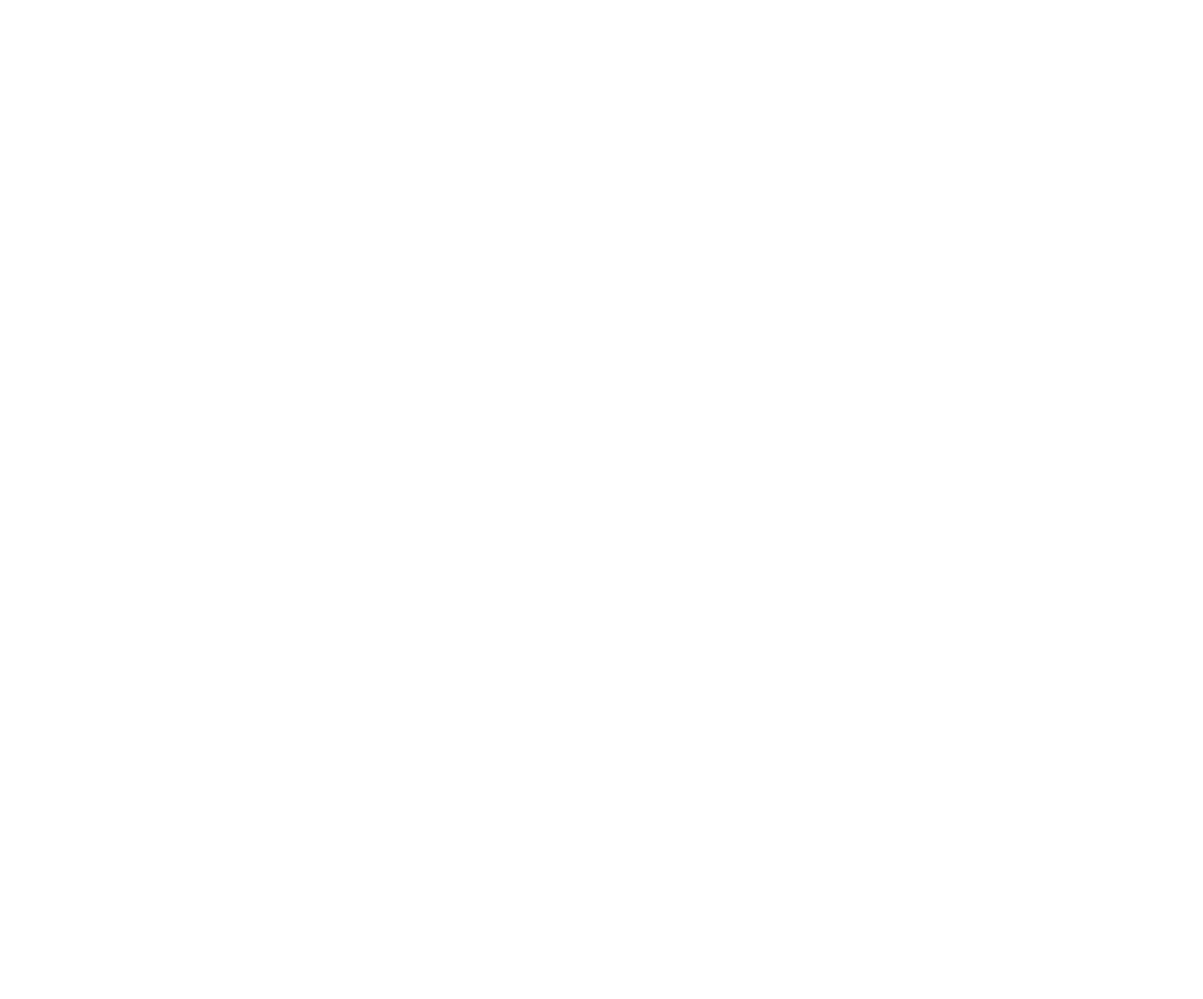
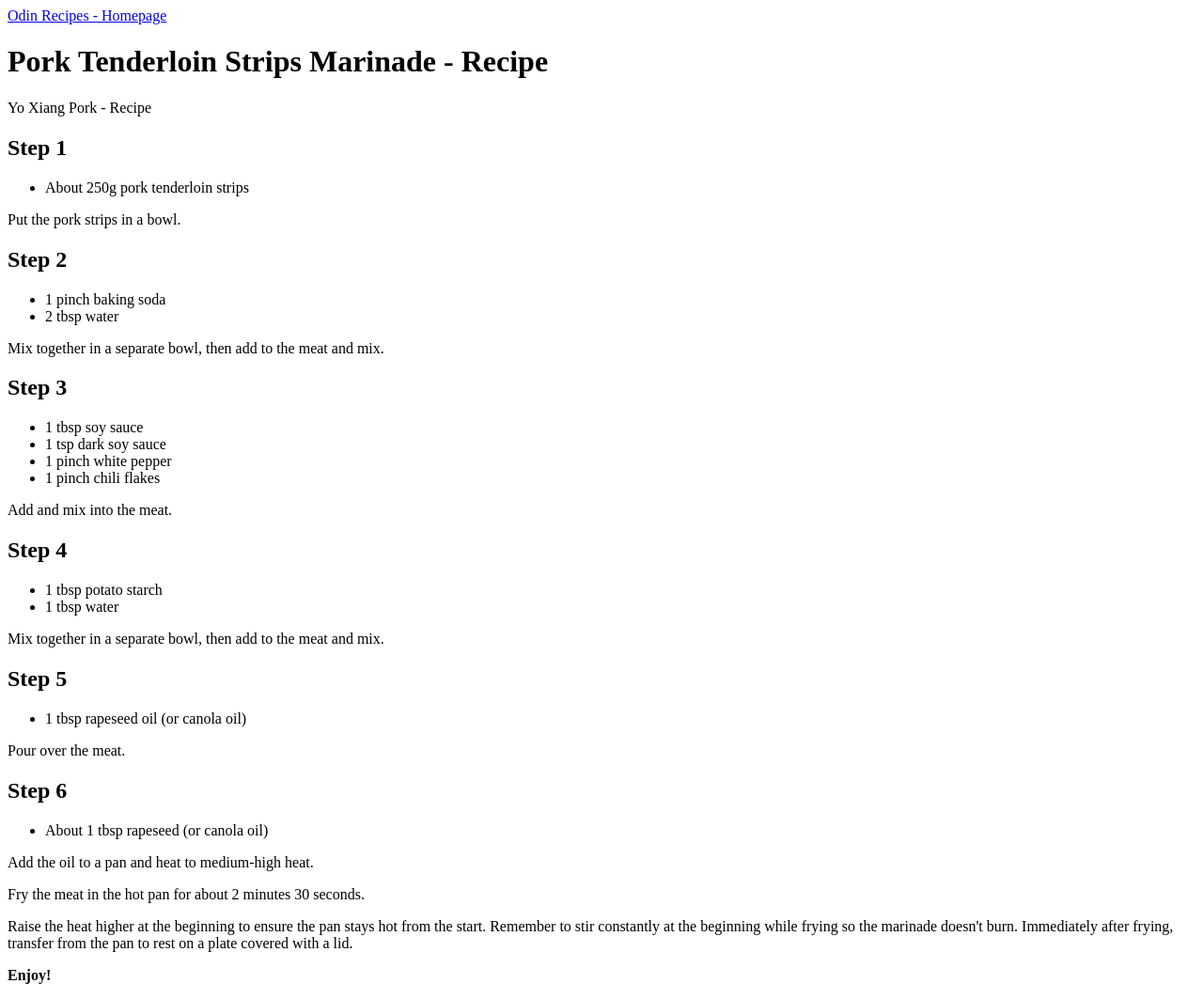
Before and after one commit to AkiPoh/odin-recipes, a plain HTML site: page recipes/pork_tenderloin_strips_marinade.html in a window 1280 px wide. Shown: the whole page at 94% size. Before the commit the page ends 800 px from the top, so only its background shows below. Drawn offline with Linux system fonts and the light colour scheme.

Commit message:
Add pork recipe content

```diff
--- a/recipes/pork_tenderloin_strips_marinade.html
+++ b/recipes/pork_tenderloin_strips_marinade.html
@@ -6,6 +6,54 @@
     <title>Document</title>
 </head>
 <body>
+    <a href="../index.html">Odin Recipes - Homepage</a>
 
+    <h1>Pork Tenderloin Strips Marinade - Recipe</h1>
+    <p>Yo Xiang Pork - Recipe</p>
+
+    <h2>Step 1</h2>
+    <ul>
+        <li>About 250g pork tenderloin strips</li>
+    </ul>
+    <p>Put the pork strips in a bowl.</p>
+
+    <h2>Step 2</h2>
+    <ul>
+        <li>1 pinch baking soda</li>
+        <li>2 tbsp water</li>
+    </ul>
+    <p>Mix together in a separate bowl, then add to the meat and mix.</p>
+
+    <h2>Step 3</h2>
+    <ul>
+        <li>1 tbsp soy sauce</li>
+        <li>1 tsp dark soy sauce</li>
+        <li>1 pinch white pepper</li>
+        <li>1 pinch chili flakes</li>
+    </ul>
+    <p>Add and mix into the meat.</p>
+
+    <h2>Step 4</h2>
+    <ul>
+        <li>1 tbsp potato starch</li>
+        <li>1 tbsp water</li>
+    </ul>
+    <p>Mix together in a separate bowl, then add to the meat and mix.</p>
+
+    <h2>Step 5</h2>
+    <ul>
+        <li>1 tbsp rapeseed oil (or canola oil)</li>
+    </ul>
+    Pour over the meat.
+
+    <h2>Step 6</h2>
+    <ul>
+        <li>About 1 tbsp rapeseed (or canola oil)</li>
+    </ul>
+    <p>Add the oil to a pan and heat to medium-high heat.</p>
+    <p>Fry the meat in the hot pan for about 2 minutes 30 seconds.</p>
+    <p>Raise the heat higher at the beginning to ensure the pan stays hot from the start. Remember to stir constantly at the beginning while frying so the marinade doesn't burn. Immediately after frying, transfer from the pan to rest on a plate covered with a lid.</p>
+
+    <p><strong>Enjoy!</strong></p>
 </body>
 </html>
```
Also changed, not shown: index.html (+2 -1 lines).
